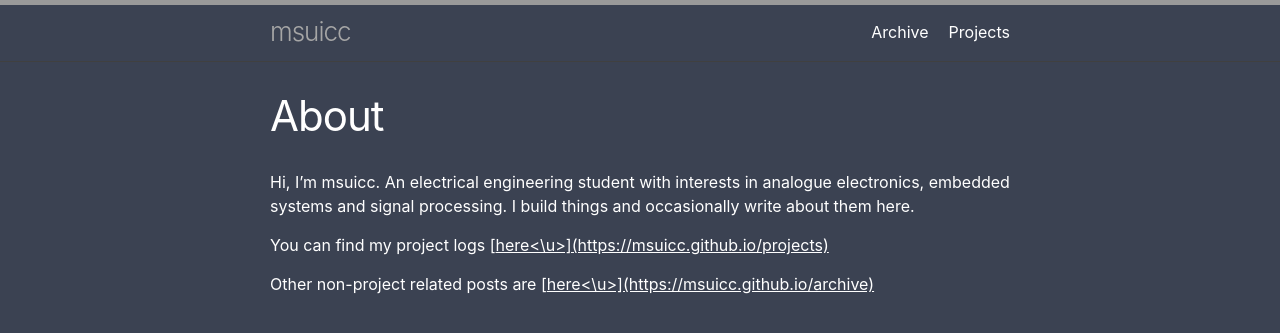
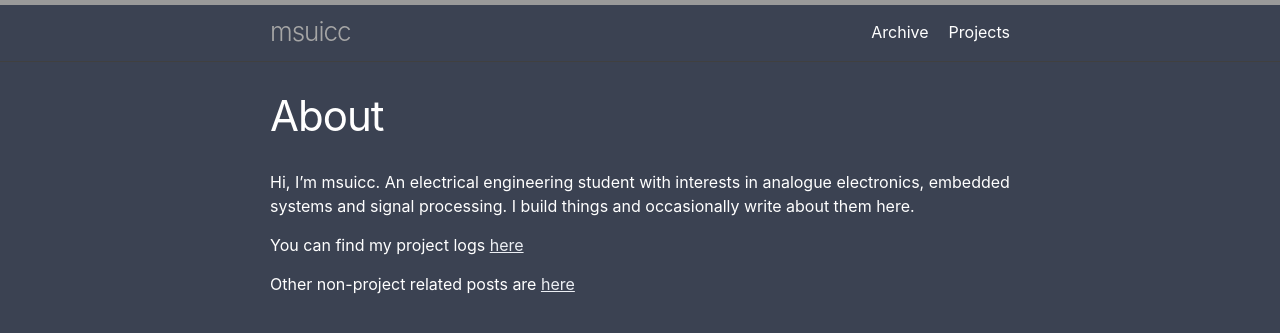
Before and after one commit to kw-ch/kw-ch.github.io, a Jekyll site: the page built from index.md, in a window 1280 px wide. Shown: the top 333 px of the page. Built offline with Jekyll 4.4.1, drawn with Linux system fonts in a browser that asks for light colours.

Commit message:
Update index.md

```diff
--- a/index.md
+++ b/index.md
@@ -4,9 +4,9 @@ title: About
 ---
 Hi, I'm msuicc. An electrical engineering student with interests in analogue electronics, embedded systems and signal processing. I build things and occasionally write about them here.
 
-You can find my project logs [<u>here<\u>](https://msuicc.github.io/projects)
+You can find my project logs [<u>here</u>](https://msuicc.github.io/projects)
 
-Other non-project related posts are [<u>here<\u>](https://msuicc.github.io/archive)
+Other non-project related posts are [<u>here</u>](https://msuicc.github.io/archive)
 
 
 <!---
```
